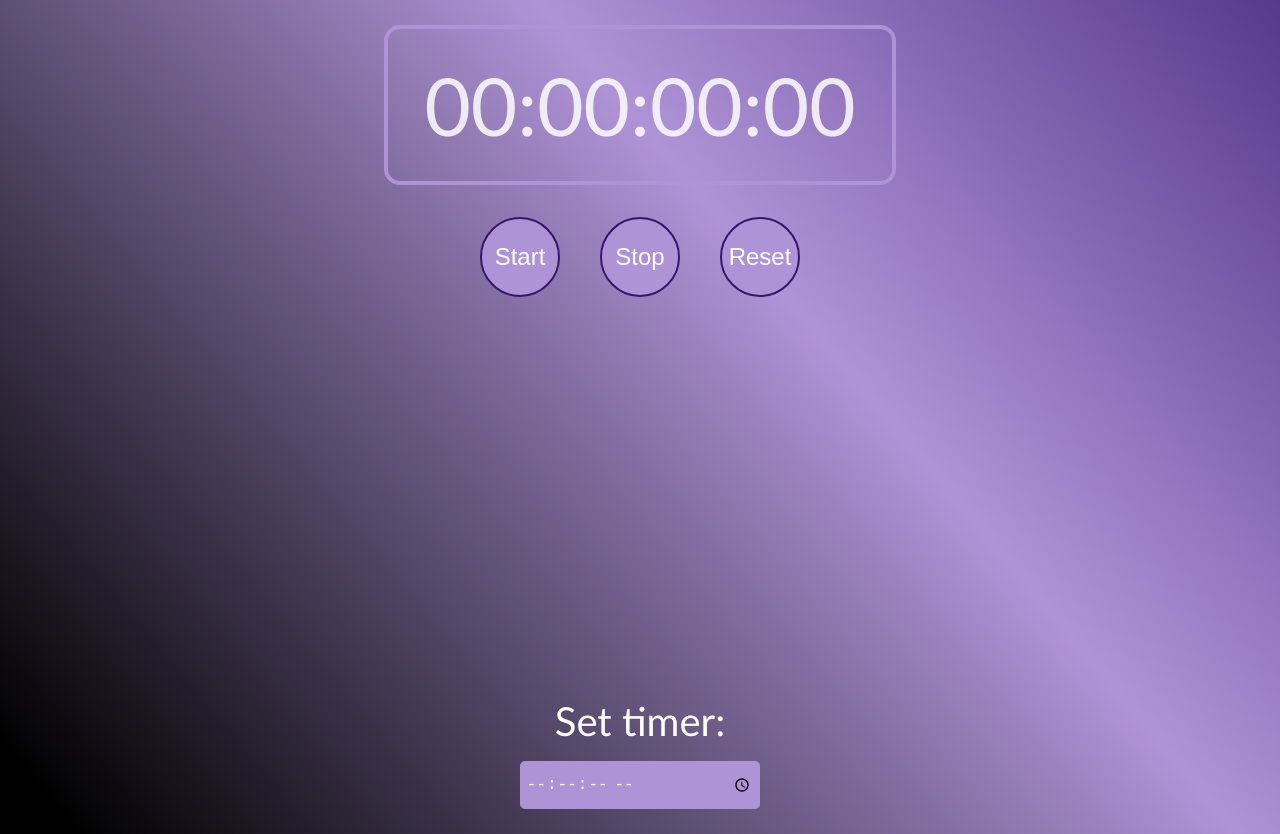
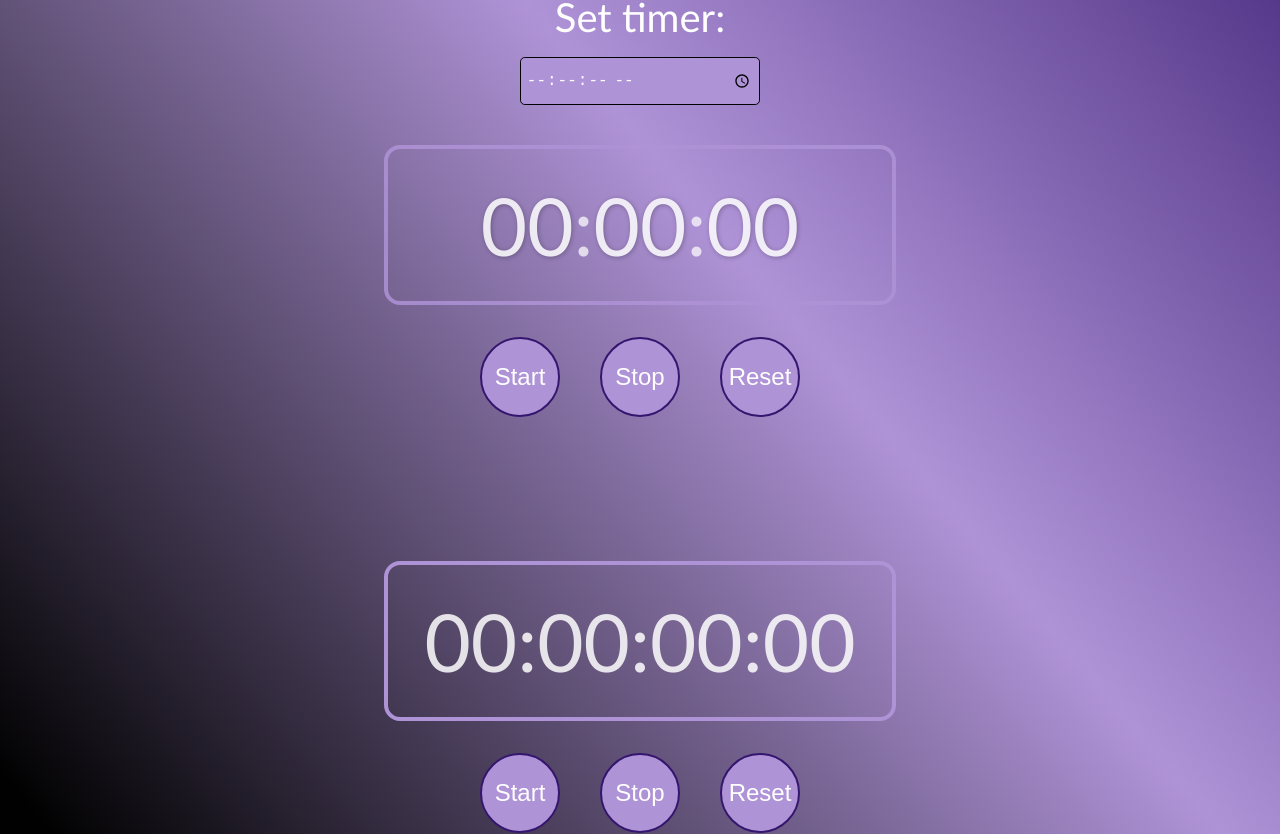
Before and after one commit to YuriyLt/tech-task__project2.0, an Angular app: page / in a window 1280 px wide. Shown: the part 344-1178 px from the top of the page. Built offline with nearby package versions, Linux system fonts and the light colour scheme.

Commit message:
project_update1.0.1
timer - isWorking
stopwatch - isWorking
styles - areApplied

```diff
--- a/src/app/app.component.html
+++ b/src/app/app.component.html
@@ -5,6 +5,6 @@
         <app-switch-button class="switch-container__button"></app-switch-button>
         <span class="span">STOPWATCH</span>
     </div>
+    <app-timer class="timer"></app-timer>
     <app-stopwatch class="stopwatch"></app-stopwatch>
-    <app-timer></app-timer>
 </body>
--- a/src/app/app.component.scss
+++ b/src/app/app.component.scss
@@ -32,7 +32,7 @@
     color: var(--main-text-color);
 }
 
-.switch-container.switch-container__button {
+.switch-container__button {
     display: grid;
     justify-content: center;
     align-items: center;
--- a/src/app/app.component.ts
+++ b/src/app/app.component.ts
@@ -4,14 +4,31 @@ import { StopwatchComponent } from './common-ui/stopwatch/stopwatch.component';
 import { TimerComponent } from './common-ui/timer/timer.component';
 import { SwitchButtonComponent } from './common-ui/switch-button/switch-button.component';
 import { TimerInputComponent } from './common-ui/timer/timer-input/timer-input.component';
+import { CommonModule } from '@angular/common';
 
 @Component({
   selector: 'app-root',
   standalone: true,
-  imports: [RouterOutlet, StopwatchComponent, TimerComponent, SwitchButtonComponent, TimerInputComponent],
+  imports: [CommonModule, RouterOutlet, StopwatchComponent, TimerComponent, SwitchButtonComponent, TimerInputComponent],
   templateUrl: './app.component.html',
   styleUrl: './app.component.scss'
 })
 export class AppComponent {
   title = 'tech-task__project';
+
+  isStopwatchMode: boolean = false;
+  hours: number = 0;
+  minutes: number = 0;
+  seconds: number = 0;
+
+  toggleMode(event: Event): void {
+    const inputElement = event.target as HTMLInputElement;
+    this.isStopwatchMode = inputElement.checked;
+  }
+
+  onTimeSelected(time: { hr: number, min: number, sec: number }): void {
+    this.hours = time.hr;
+    this.minutes = time.min;
+    this.seconds = time.sec;
+  }
 }
--- a/src/app/common-ui/switch-button/switch-button.component.ts
+++ b/src/app/common-ui/switch-button/switch-button.component.ts
@@ -8,5 +8,4 @@ import { Component } from '@angular/core';
   styleUrl: './switch-button.component.scss'
 })
 export class SwitchButtonComponent {
-
 }
--- a/src/app/common-ui/timer/timer-input/timer-input.component.scss
+++ b/src/app/common-ui/timer/timer-input/timer-input.component.scss
@@ -15,13 +15,40 @@ input[type="time"] {
   font-size: 1rem;
   color: var(--main-text-color);
   background-color: var(--comment-color);
-  border: 1px solid var(--comment-color);
+  border: 1px solid var(--dark-color);
   border-radius: 0.3rem;
 }
 
 .input {
-    background-color: var(--gray-color);
-    border-color: var(--secondary-color);
-    color: var(--secondary-color);
-    outline: none;
+  background-color: var(--gray-color);
+  border-color: var(--secondary-color);
+  color: var(--secondary-color);
+  outline: none;
 }
+
+.timer-unit {
+  font-size: 5rem;
+  color: var(--main-text-color);
+  text-shadow: 1px 1px 5px rgba(0, 0, 0, 0.3);
+}
+
+.colon {
+  font-size: 5rem;
+  opacity: 0.85;
+  color: var(--main-text-color);
+  animation: blink 1s infinite;
+}
+
+.innerTimer {
+  display: flex;
+  flex-direction: row;
+  justify-content: center;
+  align-items: center;
+  margin-top: 5vh;
+  width: 32rem;
+  height: 10rem;
+  border-radius: 1rem;
+  border: 0.25rem solid;
+  border-color: var(--comment-color);
+  color: var(--main-text-color);
+}
--- a/src/app/common-ui/timer/timer.component.html
+++ b/src/app/common-ui/timer/timer.component.html
@@ -1,7 +1,16 @@
 <div class="main-container center">
-    <app-timer-input (timeSelected)="onTimeSelected($event)"></app-timer-input>
-    <div class="timer-container center">
-        <div class="timer center">00:00:00</div>
+    <div class="controls-center">
+        <app-timer-input (timeSelected)="onTimeSelected($event)"></app-timer-input>
+        <div class="timer-container center">
+            <div class="timer center">
+                <div class="innerTimer">
+                    <div class="timer-unit">{{ hrs }}</div>
+                    <div class="colon">:</div>
+                    <div class="timer-unit">{{ mins }}</div>
+                    <div class="colon">:</div>
+                    <div class="timer-unit">{{ secs }}</div>
+            </div>
+        </div>
     </div>
     <div class="controls center">
         <button class="controls-startBtn" (click)="startTimer()">Start</button>
--- a/src/app/common-ui/timer/timer.component.scss
+++ b/src/app/common-ui/timer/timer.component.scss
@@ -1,6 +1,7 @@
 .center {
-    display: grid;
-    justify-content: center;
+    display: flex;
+    justify-content: space-between;
+    align-items: center;
 }
 
 .main-container {
@@ -10,16 +11,16 @@
 }
 
 .timer-container {
-    display: grid;
-    justify-content: center;
-    align-items: center;
-    margin-top: 4vh;
-    width: 32rem;
-    height: 10rem;
-    border-radius: 1rem;
-    border: 0.25rem solid;
-    border-color: var(--comment-color);
-    color: var(--main-text-color);
+    // display: grid;
+    // justify-content: center;
+    // align-items: center;
+    // margin-top: 4vh;
+    // width: 32rem;
+    // height: 10rem;
+    // border-radius: 1rem;
+    // border: 0.25rem solid;
+    // border-color: var(--comment-color);
+    // color: var(--main-text-color);
 }
 
 .timer {
@@ -31,8 +32,17 @@
     display: flex;
     justify-content: space-between;
     align-items: center;
+    width: 20rem;
     margin-top: 4vh;
     margin-bottom: 10vh;
+}
+
+.controls-center {
+    display: flex;
+    flex-direction: column;
+    justify-content: center;
+    align-items: center;
+    margin-top: 4vh;
 }
 
 .controls-startBtn,
--- a/src/app/common-ui/timer/timer.component.ts
+++ b/src/app/common-ui/timer/timer.component.ts
@@ -1,5 +1,5 @@
 import { CssSelector } from '@angular/compiler';
-import { AfterViewInit, Component, OnDestroy } from '@angular/core';
+import { AfterViewInit, Component, OnDestroy, Input } from '@angular/core';
 import { TimerInputComponent } from './timer-input/timer-input.component';
 
 @Component({
@@ -13,6 +13,10 @@ import { TimerInputComponent } from './timer-input/timer-input.component';
 
 export class TimerComponent implements AfterViewInit, OnDestroy {
 
+  @Input() hours: number = 0;
+  @Input() minutes: number = 0;
+  @Input() seconds: number = 0;
+
   private timerLoop: number | null = null;
   private startTime: number = 0;
   private futureTime: number = 0;
@@ -20,6 +24,10 @@ export class TimerComponent implements AfterViewInit, OnDestroy {
   hr: number = 0;
   min: number = 0;
   sec: number = 0;
+
+  public hrs: string = '00';
+  public mins: string = '00';
+  public secs: string = '00';
 
   timerElement: HTMLElement | null = null;
   isRunning: boolean = false;
@@ -36,7 +44,7 @@ export class TimerComponent implements AfterViewInit, OnDestroy {
     this.hr = time.hr;
     this.min = time.min;
     this.sec = time.sec;
-    this.resetTimer();
+    this.updateTimerDisplay(this.hr.toString().padStart(2, '0'), this.min.toString().padStart(2, '0'), this.sec.toString().padStart(2, '0'));
   }
 
   startTimer(): void {
@@ -54,8 +62,10 @@ export class TimerComponent implements AfterViewInit, OnDestroy {
   resetTimer(): void {
     this.clearTimer();
     this.isRunning = false;
-
-    this.updateTimerDisplay(0, 0, 0);
+    this.hrs = '00';
+    this.mins = '00';
+    this.secs = '00';
+    this.updateTimerDisplay(this.hrs, this.mins, this.secs);
   }
 
   private initializeTimer(): void {
@@ -92,29 +102,37 @@ export class TimerComponent implements AfterViewInit, OnDestroy {
 
       this.updateTimerDisplay(hrs, mins, secs);
 
-      if (remainingTime <= 6000) {
+        if (remainingTime <= 6000 && this.timerElement) {
           this.timerElement.style.color = 'red';
         }
 
-      if (remainingTime < 0) {
+        if (remainingTime < 0 && this.timerElement) {
           this.clearTimer();
-        this.updateTimerDisplay(0, 0, 0);
-        this.timerElement.style.color = 'rgb(21, 195, 189)';
+          this.hrs = '00';
+          this.mins = '00';
+          this.secs = '00';
+          this.updateTimerDisplay(this.hrs, this.mins, this.secs);
           }
         }
 
-    private updateTimerDisplay(hrs: number, mins: number, secs: number): void {
+        private updateTimerDisplay(hrs: string, mins: string, secs: string): void {
           if (this.timerElement === null)
             return;
 
-        this.timerElement.innerHTML = `
-          <div>${hrs}</div>
+            const displayElement = this.timerElement.querySelector('.timer');
+            if (displayElement) {
+              displayElement.innerHTML = `
+                <div class="innerTimer">
+                  <div class="timer-unit">${hrs}</div>
                   <div class="colon">:</div>
-          <div>${mins}</div>
+                  <div class="timer-unit">${mins}</div>
                   <div class="colon">:</div>
-          <div>${secs}</div>
+                  <div class="timer-unit">${secs}</div>
+                </div>
                 `;
             }
+          }
+
           private clearTimer(): void {
             if (this.timerLoop !== null) {
               clearInterval(this.timerLoop);
```
Also changed, not shown: 1 other file (tests, documents, lock files or other folders). Lines whose indentation alone changed are shown as unchanged.
